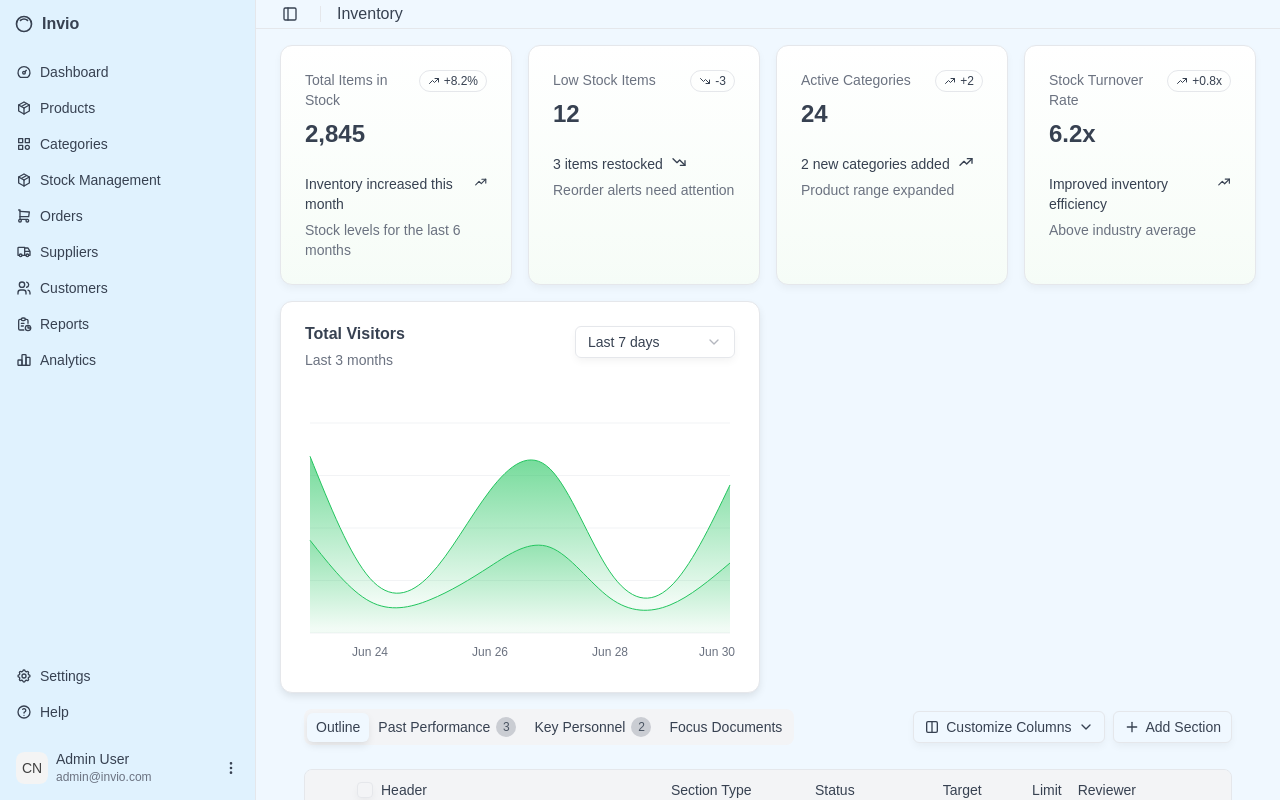
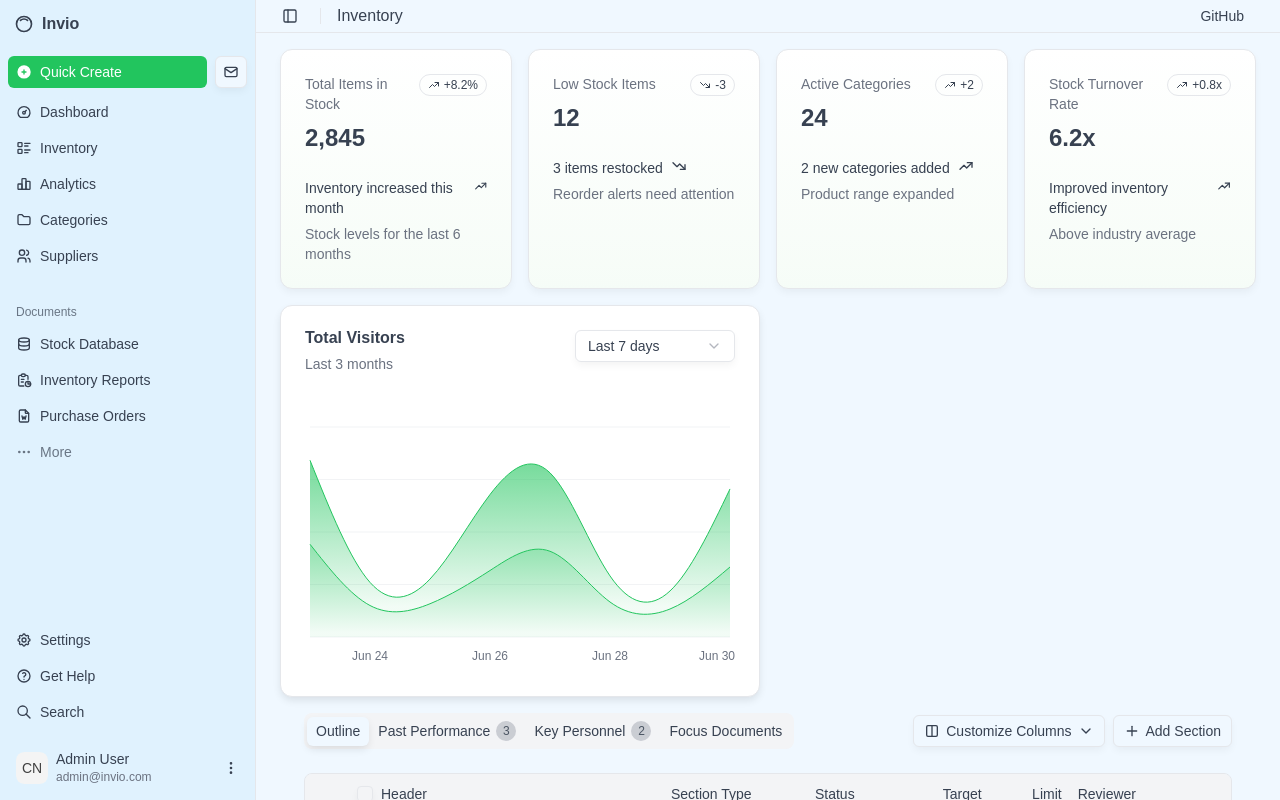
Before and after one commit to heetsz/Vyapari-Odoo-Hack, a React (Vite) app in the folder Client/: page /dashboard in a window 1280 px wide. Shown: the top 800 px of the page. Built offline with nearby package versions, Linux system fonts and the light colour scheme.

Commit message:
Revert "skeleton-enhanced"
This reverts commit 44139e461bac72c9763fc71dbcf409f5bc6bea7b.

```diff
--- a/Client/src/components/app-sidebar.jsx
+++ b/Client/src/components/app-sidebar.jsx
@@ -1,21 +1,23 @@
 import * as React from "react"
 import {
+  IconCamera,
   IconChartBar,
   IconDashboard,
+  IconDatabase,
+  IconFileAi,
+  IconFileDescription,
+  IconFileWord,
+  IconFolder,
   IconHelp,
   IconInnerShadowTop,
-  IconPackage,
-  IconShoppingCart,
-  IconTruck,
-  IconUsers,
+  IconListDetails,
   IconReport,
   IconSearch,
   IconSettings,
-  IconCategory,
-  IconBoxSeam,
-  IconClipboardList,
+  IconUsers,
 } from "@tabler/icons-react"
 
+import { NavDocuments } from "@/components/nav-documents"
 import { NavMain } from "@/components/nav-main"
 import { NavSecondary } from "@/components/nav-secondary"
 import { NavUser } from "@/components/nav-user"
@@ -42,44 +44,72 @@ const data = {
       icon: IconDashboard,
     },
     {
-      title: "Products",
+      title: "Inventory",
       url: "#",
-      icon: IconPackage,
-    },
-    {
-      title: "Categories",
-      url: "#",
-      icon: IconCategory,
-    },
-    {
-      title: "Stock Management",
-      url: "#",
-      icon: IconBoxSeam,
-    },
-    {
-      title: "Orders",
-      url: "#",
-      icon: IconShoppingCart,
-    },
-    {
-      title: "Suppliers",
-      url: "#",
-      icon: IconTruck,
-    },
-    {
-      title: "Customers",
-      url: "#",
-      icon: IconUsers,
-    },
-    {
-      title: "Reports",
-      url: "#",
-      icon: IconReport,
+      icon: IconListDetails,
     },
     {
       title: "Analytics",
       url: "#",
       icon: IconChartBar,
+    },
+    {
+      title: "Categories",
+      url: "#",
+      icon: IconFolder,
+    },
+    {
+      title: "Suppliers",
+      url: "#",
+      icon: IconUsers,
+    },
+  ],
+  navClouds: [
+    {
+      title: "Capture",
+      icon: IconCamera,
+      isActive: true,
+      url: "#",
+      items: [
+        {
+          title: "Active Proposals",
+          url: "#",
+        },
+        {
+          title: "Archived",
+          url: "#",
+        },
+      ],
+    },
+    {
+      title: "Proposal",
+      icon: IconFileDescription,
+      url: "#",
+      items: [
+        {
+          title: "Active Proposals",
+          url: "#",
+        },
+        {
+          title: "Archived",
+          url: "#",
+        },
+      ],
+    },
+    {
+      title: "Prompts",
+      icon: IconFileAi,
+      url: "#",
+      items: [
+        {
+          title: "Active Proposals",
+          url: "#",
+        },
+        {
+          title: "Archived",
+          url: "#",
+        },
+      ],
     },
   ],
   navSecondary: [
@@ -89,9 +119,31 @@ const data = {
       icon: IconSettings,
     },
     {
-      title: "Help",
+      title: "Get Help",
       url: "#",
       icon: IconHelp,
+    },
+    {
+      title: "Search",
+      url: "#",
+      icon: IconSearch,
+    },
+  ],
+  documents: [
+    {
+      name: "Stock Database",
+      url: "#",
+      icon: IconDatabase,
+    },
+    {
+      name: "Inventory Reports",
+      url: "#",
+      icon: IconReport,
+    },
+    {
+      name: "Purchase Orders",
+      url: "#",
+      icon: IconFileWord,
     },
   ],
 }
@@ -115,6 +167,7 @@ export function AppSidebar({
       </SidebarHeader>
       <SidebarContent>
         <NavMain items={data.navMain} />
+        <NavDocuments items={data.documents} />
         <NavSecondary items={data.navSecondary} className="mt-auto" />
       </SidebarContent>
       <SidebarFooter>
--- a/Client/src/components/nav-main.jsx
+++ b/Client/src/components/nav-main.jsx
@@ -1,3 +1,6 @@
+import { IconCirclePlusFilled, IconMail } from "@tabler/icons-react";
+
+import { Button } from "@/components/ui/button"
 import {
   SidebarGroup,
   SidebarGroupContent,
@@ -13,6 +16,23 @@ export function NavMain({
     <SidebarGroup>
       <SidebarGroupContent className="flex flex-col gap-2">
         <SidebarMenu>
+          <SidebarMenuItem className="flex items-center gap-2">
+            <SidebarMenuButton
+              tooltip="Quick Create"
+              className="bg-primary text-primary-foreground hover:bg-primary/90 hover:text-primary-foreground active:bg-primary/90 active:text-primary-foreground min-w-8 duration-200 ease-linear">
+              <IconCirclePlusFilled />
+              <span>Quick Create</span>
+            </SidebarMenuButton>
+            <Button
+              size="icon"
+              className="size-8 group-data-[collapsible=icon]:opacity-0"
+              variant="outline">
+              <IconMail />
+              <span className="sr-only">Inbox</span>
+            </Button>
+          </SidebarMenuItem>
+        </SidebarMenu>
+        <SidebarMenu>
           {items.map((item) => (
             <SidebarMenuItem key={item.title}>
               <SidebarMenuButton tooltip={item.title}>
--- a/Client/src/components/site-header.jsx
+++ b/Client/src/components/site-header.jsx
@@ -10,6 +10,17 @@ export function SiteHeader() {
         <SidebarTrigger className="-ml-1" />
         <Separator orientation="vertical" className="mx-2 data-[orientation=vertical]:h-4" />
         <h1 className="text-base font-medium">Inventory</h1>
+        <div className="ml-auto flex items-center gap-2">
+          <Button variant="ghost" asChild size="sm" className="hidden sm:flex">
+            <a
+              href="https://github.com/shadcn-ui/ui/tree/main/apps/v4/app/(examples)/dashboard"
+              rel="noopener noreferrer"
+              target="_blank"
+              className="dark:text-foreground">
+              GitHub
+            </a>
+          </Button>
+        </div>
       </div>
     </header>
   );
```
